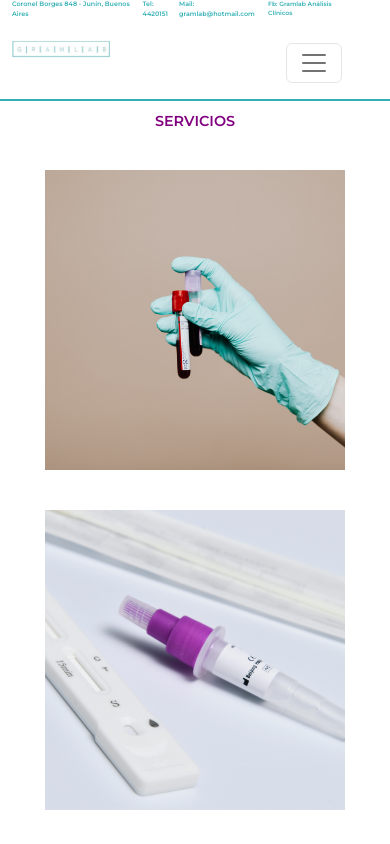
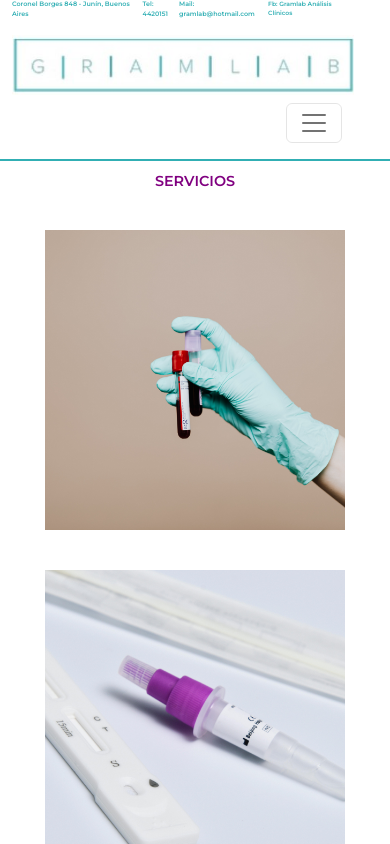
Before and after one commit to VictoriaBalbi/Proyecto-final---Desarrollo-Web, a website: page pages/servicios.html in a window 390 px wide. Shown: the top 844 px of the page. Drawn offline with nearby package versions, Linux system fonts and the light colour scheme.

Commit message:
Ajustes en logo para mobile

```diff
--- a/pages/servicios.html
+++ b/pages/servicios.html
@@ -44,11 +44,11 @@
 
         <div class="container  pb-2 ">
             <div class="row">
-                <div class="col-4">
+                <div class="col-lg-4 col-sm-10 ">
                    <a href="../index.html"> <img class="img-fluid" src="../multimedia/logo2.jpeg" alt="Logo Gramlab"></a>
                 </div>
 
-                <div class="col-8 ">
+                <div class="col-lg-8 col-sm-2 ">
                   <nav class="navbar navbar-expand-lg">
                     <div class="container-fluid d-flex justify-content-end ">
                       <button class="navbar-toggler" type="button" data-bs-toggle="collapse" data-bs-target="#navbarNavAltMarkup" aria-controls="navbarNavAltMarkup" aria-expanded="false" aria-label="Toggle navigation">
--- a/scss/components/_header.scss
+++ b/scss/components/_header.scss
@@ -1,6 +1,7 @@
 /*ESTILO DEL HEADER*/
 header{
   border-bottom: $main_color_verde solid 2px;
+
   /*la clase informacion tiene los datos que quiero poner en la primer linea de la pag*/
   .informacion {
     /* animacion para la info */
```
Also changed, not shown: index.html (+2 -2 lines), pages/preguntas.html (+2 -2 lines), 1 other file.
